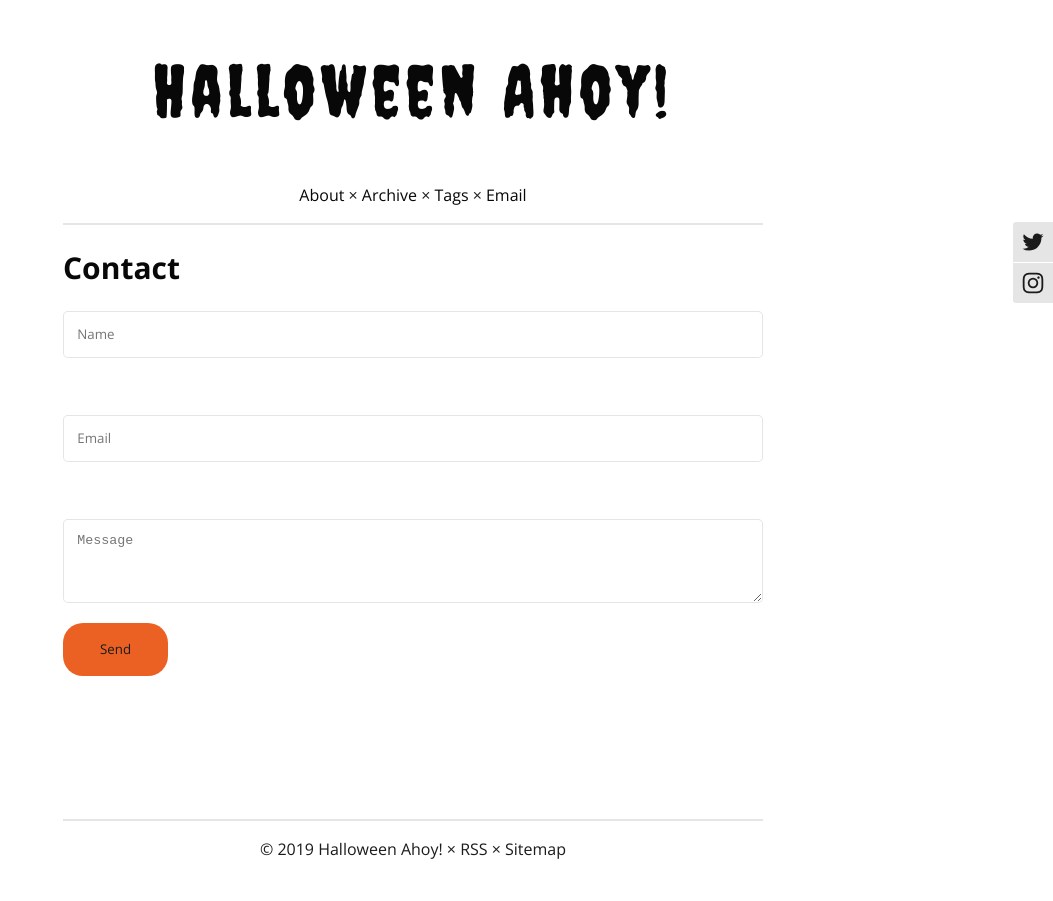
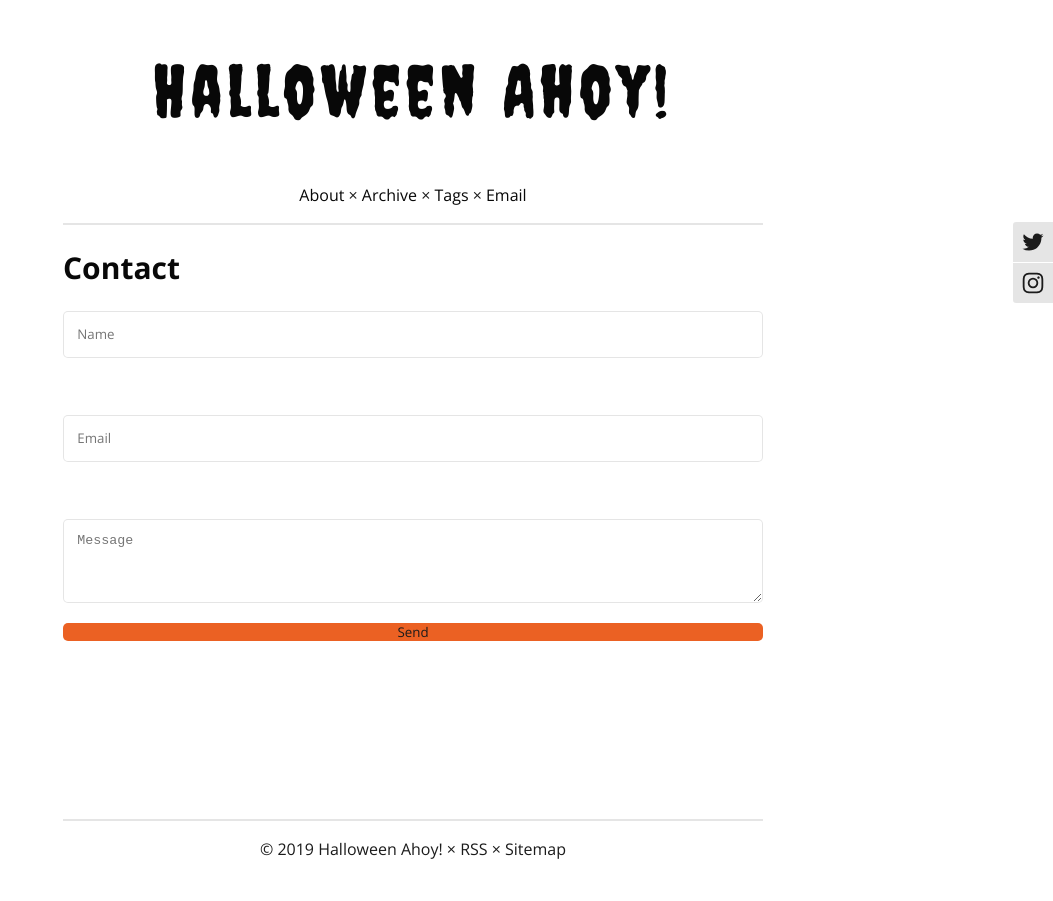
Before and after one commit to halloweenahoy/halloweenahoy.github.io, a Jekyll site: the page built from contact.html, in a window 1280 px wide. Shown: the whole page, without its empty margins (227-1280 px from the left). Built offline with Jekyll 4.4.1, drawn with Linux system fonts in a browser that asks for light colours; comment, search, counter and statistics services are not loaded.

Commit message:
Update style.css

```diff
--- a/css/style.css
+++ b/css/style.css
@@ -25,7 +25,7 @@ form input {
   font-family: 'Open Sans', sans-serif;
   border: 1px solid rgba(0, 0, 0, 0.1);
   border-radius: 5px;
-  background: white;
+  background: #FFFFFF;
   text-align: left;
   height: 1.4em;
   margin: 0;
@@ -39,10 +39,10 @@ form textarea {
 }
 
 input[type="submit"] {
-  width: 15%;
-  height: 4em;
+  width: 100%;
+  height: 1.4em;
   border: 0;
-  border-radius: 20px;
+  border-radius: 5px;
   padding: 0;
   background: #EB6123;
   color: #1B1B1B;
```
